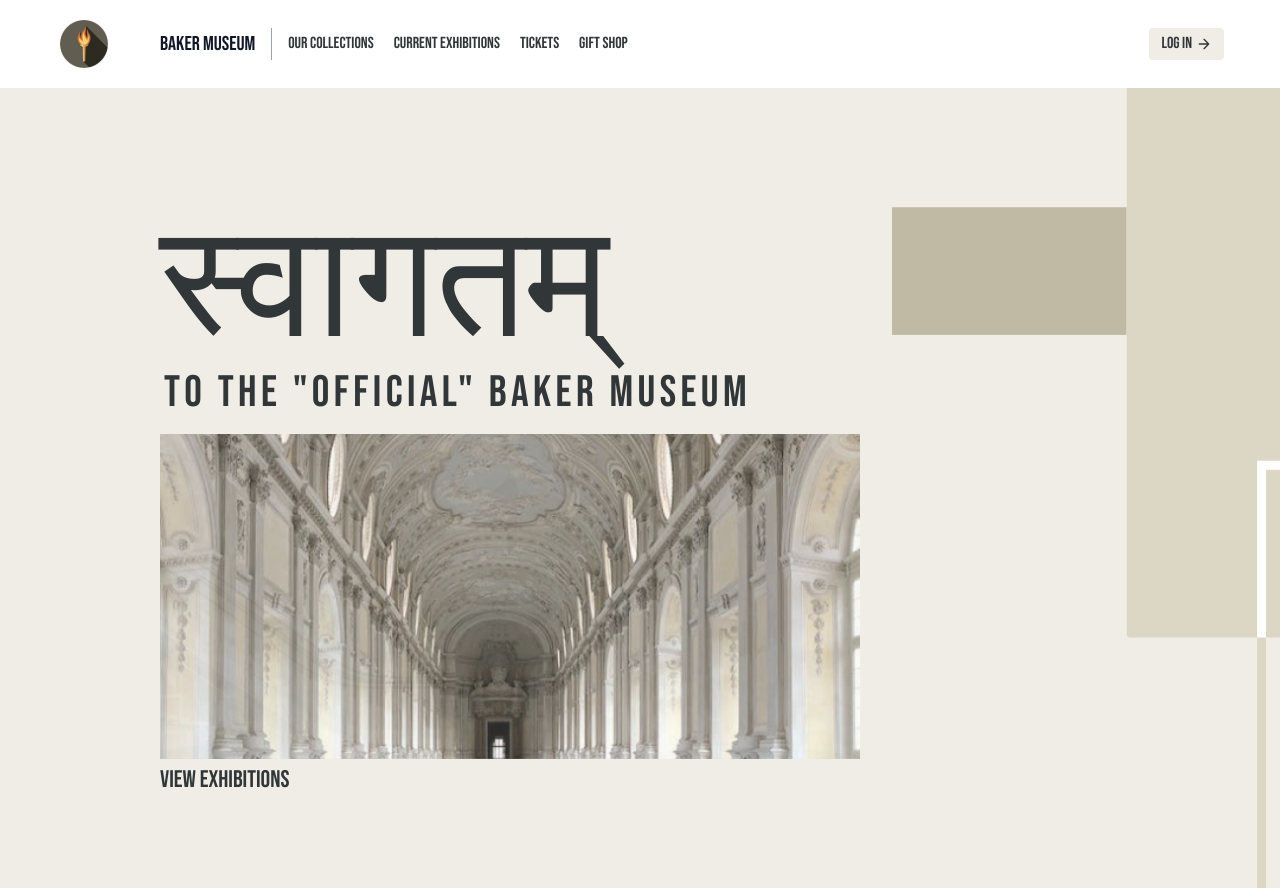
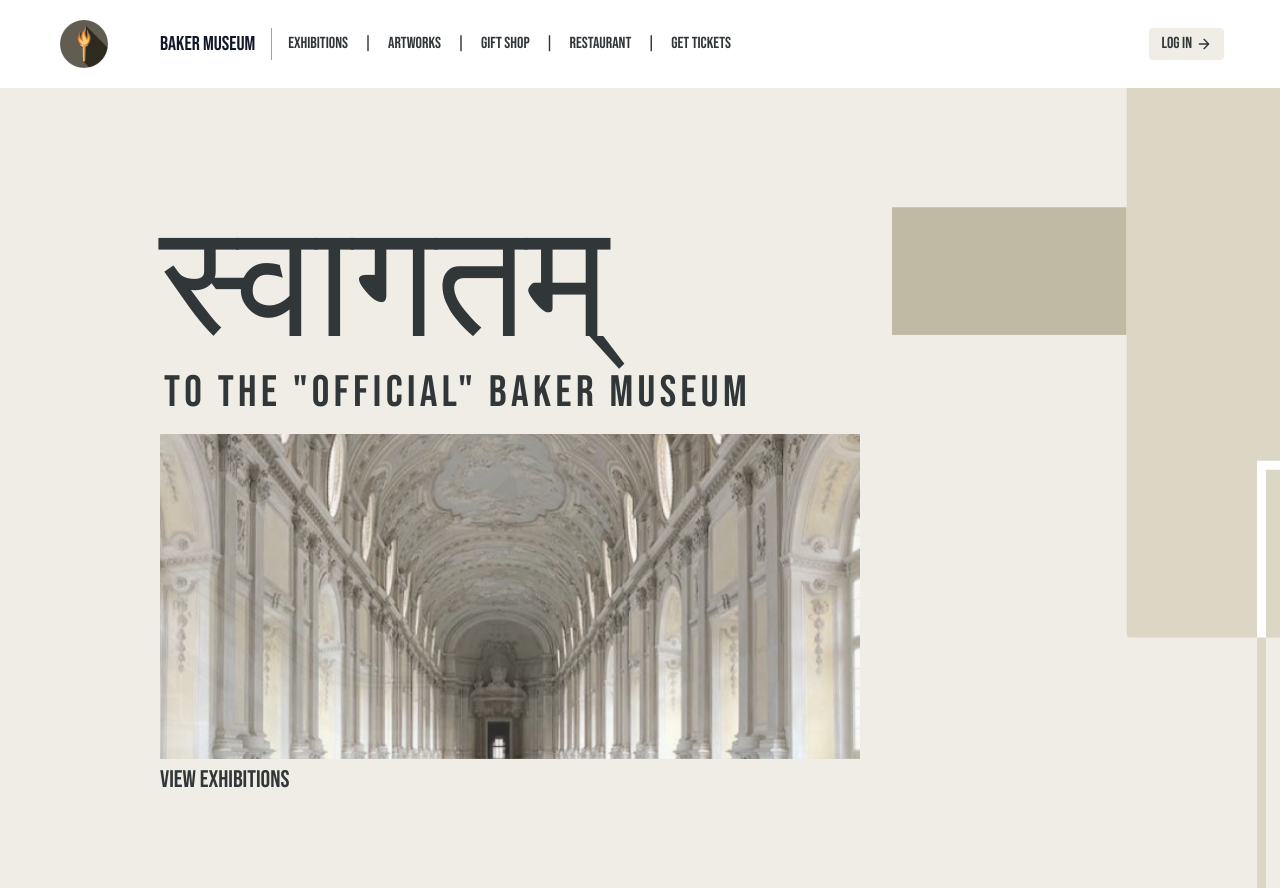
Before and after one commit to Ashishjob/museuma, a React (Create React App) app in the folder museuma/: page /home in a window 1280 px wide. Shown: the top 888 px of the page. Built offline with nearby package versions, Linux system fonts and the light colour scheme; no server answers.

Commit message:
refactor: update navbar buttons

```diff
--- a/museuma/src/components/navbar.js
+++ b/museuma/src/components/navbar.js
@@ -1,9 +1,9 @@
-import React, { useState } from 'react';
+import React, { useState } from "react";
 
 export default function NavBar() {
   const [showLoginPopup, setShowLoginPopup] = useState(false);
   const [showSignUpPopup, setShowSignUpPopup] = useState(false);
-  const [password, setPassword] = useState('');
+  const [password, setPassword] = useState("");
 
   const handleLoginClick = () => {
     setShowLoginPopup(true);
@@ -30,19 +30,28 @@ export default function NavBar() {
           >
             <span className="ml-3 text-xl">Baker Museum</span>
           </a>
-          <nav className="md:mr-auto md:ml-4 md:py-1 md:pl-4 md:border-l md:border-gray-400	flex flex-wrap items-center text-base justify-center">
-            <a href="/local" className="mr-5 hover:text-gray-900">
-              Our Collections
+          <nav className="md:mr-auto md:ml-4 md:py-1 md:pl-4 md:border-l md:border-gray-400	flex flex-wrap flex-just items-center text-base justify-center">
+            <div className="flex space-x-4">
+              <a href="/exhibitions" className="hover:text-gray-900">
+                Exhibitions
               </a>
-            <a href="/local" className="mr-5 hover:text-gray-900">
-              Current Exhibitions
+              <p>|</p>
+              <a href="/artworks" className="hover:text-gray-900">
+                Artworks
               </a>
-            <a href="/local" className="mr-5 hover:text-gray-900">
-              Tickets
-            </a>
-            <a href="/local" className="mr-5 hover:text-gray-900">
+              <p>|</p>
+              <a href="/giftshop" className="hover:text-gray-900">
                 Gift Shop
               </a>
+              <p>|</p>
+              <a href="/restaurant" className="hover:text-gray-900">
+                Restaurant
+              </a>
+              <p>|</p>
+              <a href="/tickets" className="hover:text-gray-900">
+                Get Tickets
+              </a>
+            </div>
           </nav>
         </div>
         <button
@@ -71,7 +80,9 @@ export default function NavBar() {
               >
                 X
               </button>
-              <h2 className="text-2xl font-bold mb-6 text-center text-[#333]">Login</h2>
+              <h2 className="text-2xl font-bold mb-6 text-center text-[#333]">
+                Login
+              </h2>
               <form>
                 <input
                   type="text"
@@ -113,7 +124,9 @@ export default function NavBar() {
               >
                 X
               </button>
-          <h2 className="text-2xl font-bold mb-6 text-center text-[#333]">Sign up</h2>
+              <h2 className="text-2xl font-bold mb-6 text-center text-[#333]">
+                Sign up
+              </h2>
               <form>
                 <input
                   type="text"
@@ -127,7 +140,9 @@ export default function NavBar() {
                   onChange={handlePasswordChange}
                 />
                 {password.length < 6 && (
-              <p className="text-red-500 text-xs -mt-4">* Password must be at least 6 characters</p>
+                  <p className="text-red-500 text-xs -mt-4">
+                    * Password must be at least 6 characters
+                  </p>
                 )}
                 {password.length >= 6 && (
                   <button
```
Lines whose indentation alone changed are shown as unchanged.
